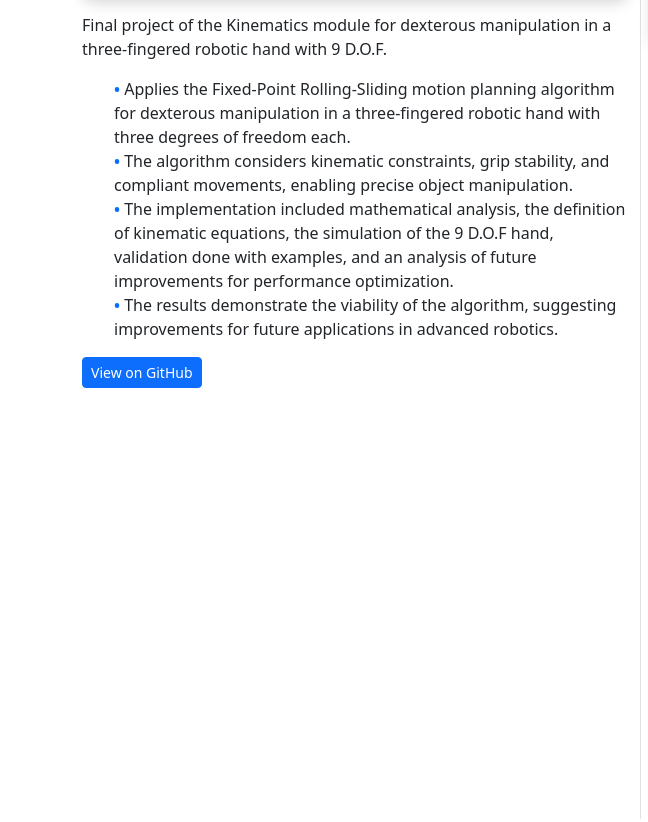
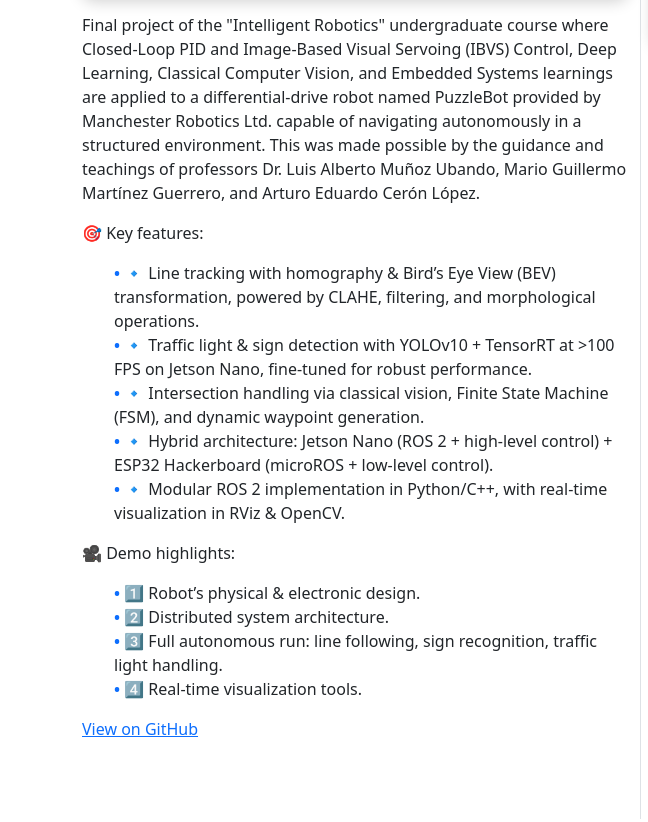
Before and after one commit to christianrvillarrealt/christianrvillarrealt.github.io, a plain HTML site: page index.html in a window 1280 px wide. Shown: the part 1685-2507 px from the top of the page, 0-648 px from the left. Drawn offline with nearby package versions, Linux system fonts and the light colour scheme; grey boxes are pictures that could not be loaded.

Commit message:
Updated autonomous navigation project section

```diff
--- a/index.html
+++ b/index.html
@@ -77,14 +77,26 @@
         <a href="https://youtu.be/xguSSPaRahc?si=GPkyJPqxkQNMMWMv">
           <img src="portfolio/assets/images/autonomousNavigationSystem.png" class="project-media">
         </a>
-        <p>Final project of the Kinematics module for dexterous manipulation in a three-fingered robotic hand with 9 D.O.F.</p>
+        <p>Final project of the "Intelligent Robotics" undergraduate course where Closed-Loop PID and Image-Based Visual Servoing (IBVS) Control, Deep Learning, Classical Computer Vision,
+        and Embedded Systems learnings are applied to a differential-drive robot named PuzzleBot provided by Manchester Robotics Ltd. capable of navigating autonomously in a structured
+        environment. This was made possible by the guidance and teachings of professors Dr. Luis Alberto Muñoz Ubando, Mario Guillermo Martínez Guerrero, and Arturo Eduardo Cerón López.</p>
+        <p>🎯 Key features:</p>
         <ul>
-          <li>Applies the Fixed-Point Rolling-Sliding motion planning algorithm for dexterous manipulation in a three-fingered robotic hand with three degrees of freedom each.</li>
-          <li>The algorithm considers kinematic constraints, grip stability, and compliant movements, enabling precise object manipulation.</li>
-          <li>The implementation included mathematical analysis, the definition of kinematic equations, the simulation of the 9 D.O.F hand, validation done with examples, and an analysis of future improvements for performance optimization.</li>
-          <li>The results demonstrate the viability of the algorithm, suggesting improvements for future applications in advanced robotics.</li>
+          <li>🔹 Line tracking with homography & Bird’s Eye View (BEV) transformation, powered by CLAHE, filtering, and morphological operations.</li>
+          <li>🔹 Traffic light & sign detection with YOLOv10 + TensorRT at >100 FPS on Jetson Nano, fine-tuned for robust performance.</li>
+          <li>🔹 Intersection handling via classical vision, Finite State Machine (FSM), and dynamic waypoint generation.</li>
+          <li>🔹 Hybrid architecture: Jetson Nano (ROS 2 + high-level control) + ESP32 Hackerboard (microROS + low-level control).</li>
+          <li>🔹 Modular ROS 2 implementation in Python/C++, with real-time visualization in RViz & OpenCV.</li>
         </ul>
-        <a href="https://github.com/richy-gs/TE3001B_ws/blob/main/src/Week5/retoFinal/finalProject.java" class="btn btn-sm btn-primary">View on GitHub</a>
+
+      <p>🎥 Demo highlights:</p>
+      <ul>
+        <li>1️⃣ Robot’s physical & electronic design.</li>
+        <li>2️⃣ Distributed system architecture.</li>
+        <li>3️⃣ Full autonomous run: line following, sign recognition, traffic light handling.</li>
+        <li>4️⃣ Real-time visualization tools.</li>
+      </ul>
+        <a href="https://github.com/MSR325/MSRpuzzlebot_control.git">View on GitHub</a>
       </div>
 
       <div class="col-md-6 mb-4 border-start">
```
